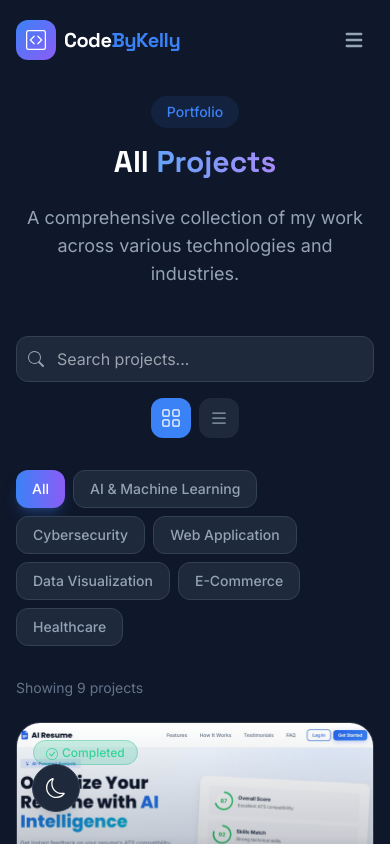
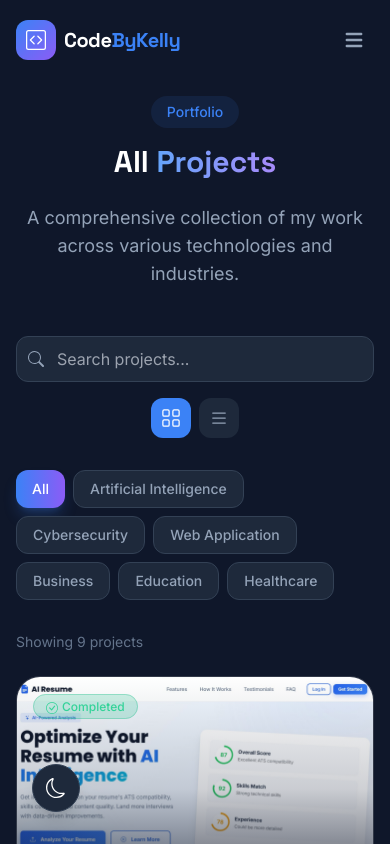
Before and after one commit to whewhetu-kelly/kelly-portfolio, a React (Vite) app: page /projects in a window 390 px wide. Shown: the top 844 px of the page. Built offline with nearby package versions, Linux system fonts and the light colour scheme.

Commit message:
add contact

```diff
--- a/src/data/projects.js
+++ b/src/data/projects.js
@@ -221,7 +221,7 @@ export const projects = [
   shortDescription: 'A professional payroll management system for employee records, salary processing, deductions, payroll reporting, and business administration.',
   description: 'A complete payroll management system designed to simplify employee management, automate payroll calculations, process salary payments, manage deductions, and generate insightful payroll reports through a modern administrative dashboard.',
   status: 'Completed',
-  category: 'Business Management System',
+  category: 'Business',
   image: '/projects/payroll management system screenshots/dashboard.jpg',
   technologies: ['PHP', 'MySQL', 'JavaScript', 'Bootstrap 5', 'Chart.js'],
   github: 'https://github.com/whewhetu-kelly/payroll-management-system',
@@ -258,7 +258,7 @@ export const projects = [
   shortDescription: 'A web-based inventory and sales management system for tracking products, sales, customers, suppliers, and business performance.',
   description: 'A complete inventory and sales management solution designed to help businesses efficiently manage products, stock levels, sales transactions, suppliers, customers, and business reports through a centralized dashboard.',
   status: 'Completed',
-  category: 'Business Management System',
+  category: 'Business',
   image: '/projects/invenPOS lite screenshots/dashboard.jpg',
   technologies: ['PHP', 'MySQL', 'JavaScript', 'Bootstrap 5', 'Chart.js'],
   github: 'https://github.com/whewhetu-kelly/Inventory-POS-Management-System',
@@ -295,7 +295,7 @@ export const projects = [
   shortDescription: 'An intelligent fraud detection system that analyzes financial transactions and identifies suspicious activities using rule-based analysis and machine learning techniques.',
   description: 'A fraud detection system developed to help financial institutions identify potentially fraudulent credit card transactions. The system evaluates transaction patterns, calculates risk levels, and assists in detecting suspicious activities before they result in financial loss.',
   status: 'Completed',
-  category: 'Artificial Intelligence',
+  category: 'Cybersecurity',
   image: '/projects/credit card fraud detection screenshots/dashboard.jpg',
   technologies: ['PHP', 'HTML5', 'CSS', 'Bootstrap', 'Python', 'MySQL'],
   github: 'https://github.com/whewhetu-kelly/Credit-Card-Fraud-Detection-System',
@@ -329,7 +329,7 @@ export const projects = [
   shortDescription: 'A web-based examination timetable management system that automates exam scheduling, venue allocation, and timetable generation.',
   description: 'A comprehensive examination timetable management system developed to simplify the process of creating, managing, and publishing examination schedules. The system minimizes timetable conflicts, manages venues and courses, and provides administrators with an efficient platform for exam planning.',
   status: 'Completed',
-  category: 'Education Management System',
+  category: 'Education',
   image: '/projects/exam timetable screenshots/dashboard.jpg',
   technologies: ['PHP', 'MySQL', 'JavaScript', 'Bootstrap 5'],
   github: 'https://github.com/whewhetu-kelly/Examination-Timetable-Management-System',
--- a/src/pages/Projects.jsx
+++ b/src/pages/Projects.jsx
@@ -4,7 +4,7 @@ import { projects } from '../data/projects'
 import ProjectCard from '../components/ProjectCard/ProjectCard'
 import { BsSearch, BsGrid, BsList } from 'react-icons/bs'
 
-const categories = ['All', 'AI & Machine Learning', 'Cybersecurity', 'Web Application', 'Data Visualization', 'E-Commerce', 'Healthcare']
+const categories = ['All', 'Artificial Intelligence', 'Cybersecurity', 'Web Application', 'Business', 'Education', 'Healthcare']
 
 export default function Projects() {
   const [selectedCategory, setSelectedCategory] = useState('All')
@@ -25,15 +25,15 @@ export default function Projects() {
       animate={{ opacity: 1, y: 0 }}
       exit={{ opacity: 0, y: -20 }}
       transition={{ duration: 0.4 }}
-      className="pt-24 pb-16 min-h-screen"
+      className="min-h-screen pt-24 pb-16"
     >
-      <div className="max-w-7xl mx-auto px-4 sm:px-6 lg:px-8">
+      <div className="px-4 mx-auto max-w-7xl sm:px-6 lg:px-8">
         {/* Header */}
-        <div className="text-center max-w-3xl mx-auto mb-12">
+        <div className="max-w-3xl mx-auto mb-12 text-center">
           <span className="inline-block px-4 py-1.5 rounded-full bg-primary-500/10 text-primary-500 text-sm font-medium mb-4">
             Portfolio
           </span>
-          <h1 className="font-display text-3xl sm:text-4xl md:text-5xl font-bold text-slate-900 dark:text-white mb-6">
+          <h1 className="mb-6 text-3xl font-bold font-display sm:text-4xl md:text-5xl text-slate-900 dark:text-white">
             All
             <span className="gradient-text"> Projects</span>
           </h1>
@@ -43,10 +43,10 @@ export default function Projects() {
         </div>
 
         {/* Filters */}
-        <div className="flex flex-col sm:flex-row items-center justify-between gap-4 mb-8">
+        <div className="flex flex-col items-center justify-between gap-4 mb-8 sm:flex-row">
           {/* Search */}
           <div className="relative w-full sm:w-80">
-            <BsSearch className="absolute left-3 top-1/2 -translate-y-1/2 w-4 h-4 text-slate-400" />
+            <BsSearch className="absolute w-4 h-4 -translate-y-1/2 left-3 top-1/2 text-slate-400" />
             <input
               type="text"
               value={searchQuery}
@@ -99,7 +99,7 @@ export default function Projects() {
         </div>
 
         {/* Results Count */}
-        <p className="text-sm text-slate-500 dark:text-slate-500 mb-6">
+        <p className="mb-6 text-sm text-slate-500 dark:text-slate-500">
           Showing {filteredProjects.length} project{filteredProjects.length !== 1 ? 's' : ''}
         </p>
 
@@ -111,7 +111,7 @@ export default function Projects() {
         </div>
 
         {filteredProjects.length === 0 && (
-          <div className="text-center py-16">
+          <div className="py-16 text-center">
             <p className="text-lg text-slate-500 dark:text-slate-500">
               No projects found matching your criteria.
             </p>
```
